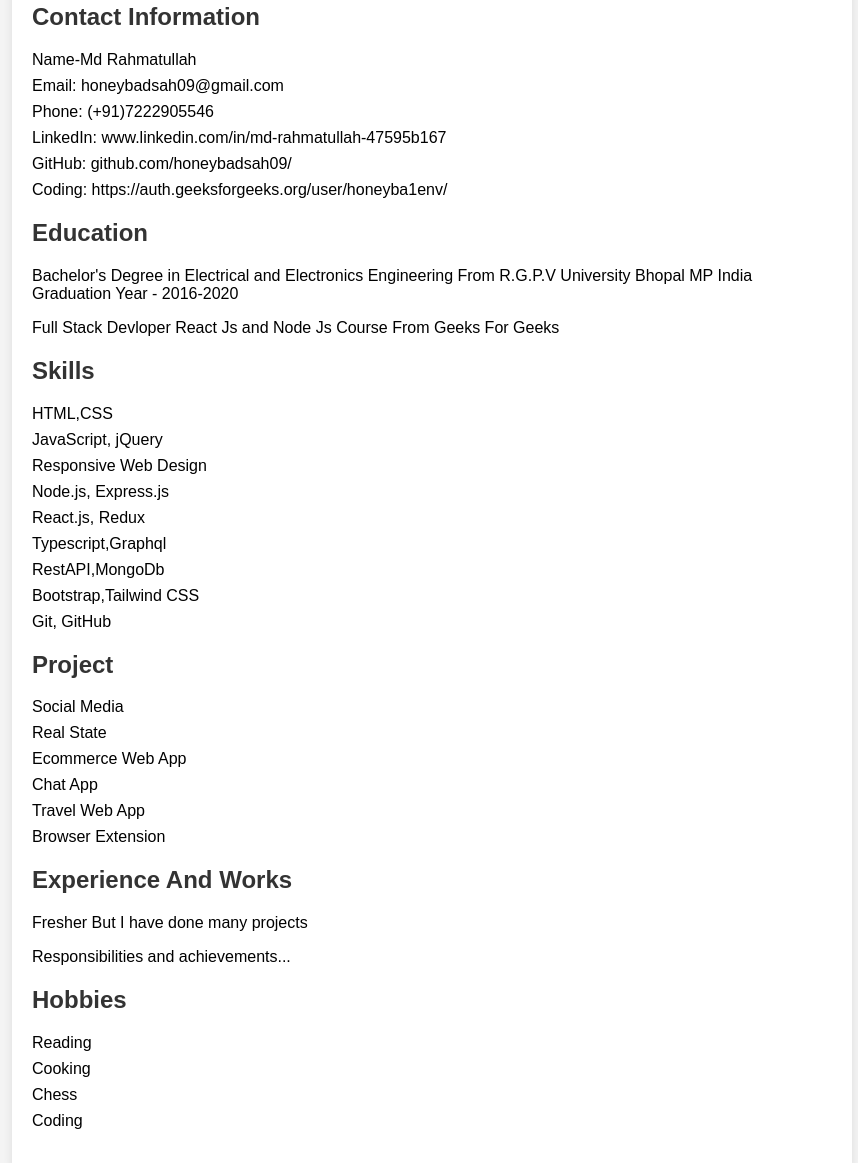
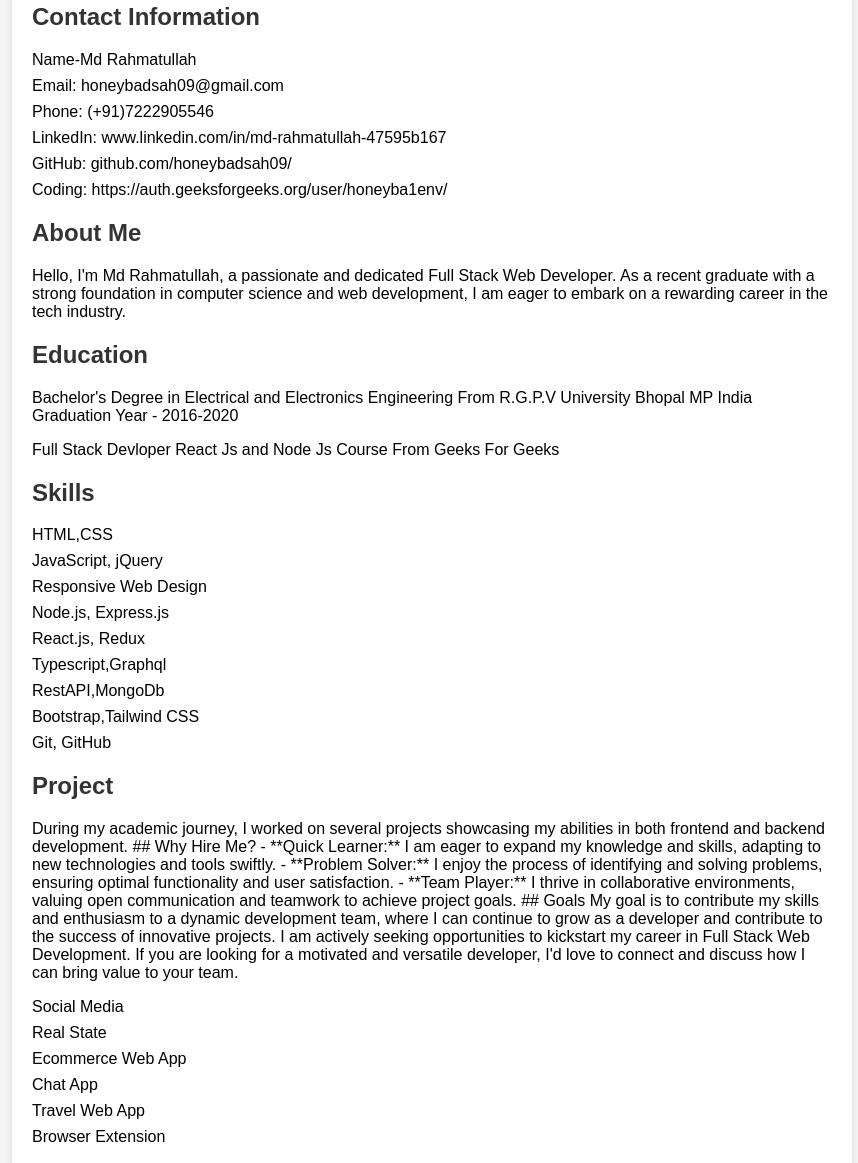
Before and after one commit to hbadshah09/web-resume, a plain HTML site: page index.html in a window 1280 px wide. Shown: the part 203-1366 px from the top of the page, without its empty margins (208-1066 px from the left). Drawn offline with Linux system fonts and the light colour scheme.

Commit message:
second  commit

```diff
--- a/index.html
+++ b/index.html
@@ -1,8 +1,8 @@
 <!DOCTYPE html>
 <html lang="en">
   <head>
-    <meta charset="UTF-8">
-    <meta name="viewport" content="width=device-width, initial-scale=1.0">
+    <meta charset="UTF-8" />
+    <meta name="viewport" content="width=device-width, initial-scale=1.0" />
     <title>Your Name - Resume</title>
     <style>
       body {
@@ -29,7 +29,8 @@
         border-radius: 5px;
       }
 
-        h1, h2 {
+      h1,
+      h2 {
         color: #333;
       }
 
@@ -54,7 +55,6 @@
     </style>
   </head>
   <body>
-
     <header>
       <h1>Md Rahmatullah</h1>
       <p>Full Stack Web Developer</p>
@@ -66,19 +66,31 @@
         <ul>
           <li>Name-Md Rahmatullah</li>
           <li>Email: honeybadsah09@gmail.com</li>
-                <li>Phone:  (+91)7222905546</li>
+          <li>Phone: (+91)7222905546</li>
           <li>LinkedIn: www.linkedin.com/in/md-rahmatullah-47595b167</li>
           <li>GitHub: github.com/honeybadsah09/</li>
           <li>Coding: https://auth.geeksforgeeks.org/user/honeyba1env/</li>
         </ul>
       </section>
+      <section>
+        <h2>About Me</h2>
+        <p>
+          Hello, I'm Md Rahmatullah, a passionate and dedicated Full Stack Web
+          Developer. As a recent graduate with a strong foundation in computer
+          science and web development, I am eager to embark on a rewarding
+          career in the tech industry.
+        </p>
+      </section>
 
       <section>
         <h2>Education</h2>
-            <p>  Bachelor's Degree in Electrical and Electronics Engineering  From
-                 R.G.P.V University Bhopal MP India
-                Graduation Year - 2016-2020</p>
-            <p>Full Stack Devloper React Js and Node Js  Course From Geeks For Geeks</p>
+        <p>
+          Bachelor's Degree in Electrical and Electronics Engineering From
+          R.G.P.V University Bhopal MP India Graduation Year - 2016-2020
+        </p>
+        <p>
+          Full Stack Devloper React Js and Node Js Course From Geeks For Geeks
+        </p>
       </section>
 
       <section>
@@ -98,6 +110,22 @@
 
       <section>
         <h2>Project</h2>
+        <p>
+          During my academic journey, I worked on several projects showcasing my
+          abilities in both frontend and backend development. ## Why Hire Me? -
+          **Quick Learner:** I am eager to expand my knowledge and skills,
+          adapting to new technologies and tools swiftly. - **Problem Solver:**
+          I enjoy the process of identifying and solving problems, ensuring
+          optimal functionality and user satisfaction. - **Team Player:** I
+          thrive in collaborative environments, valuing open communication and
+          teamwork to achieve project goals. ## Goals My goal is to contribute
+          my skills and enthusiasm to a dynamic development team, where I can
+          continue to grow as a developer and contribute to the success of
+          innovative projects. I am actively seeking opportunities to kickstart
+          my career in Full Stack Web Development. If you are looking for a
+          motivated and versatile developer, I'd love to connect and discuss how
+          I can bring value to your team.
+        </p>
         <ul>
           <li>Social Media</li>
           <li>Real State</li>
@@ -114,15 +142,14 @@
         <p>Responsibilities and achievements...</p>
       </section>
       <section>
-           <h2> Hobbies</h2>
+        <h2>Hobbies</h2>
         <ul>
-            <li>Reading </li>
+          <li>Reading</li>
           <li>Cooking</li>
           <li>Chess</li>
           <li>Coding</li>
         </ul>
       </section>
     </div>
-
   </body>
 </html>
```
Lines whose indentation alone changed are shown as unchanged.
